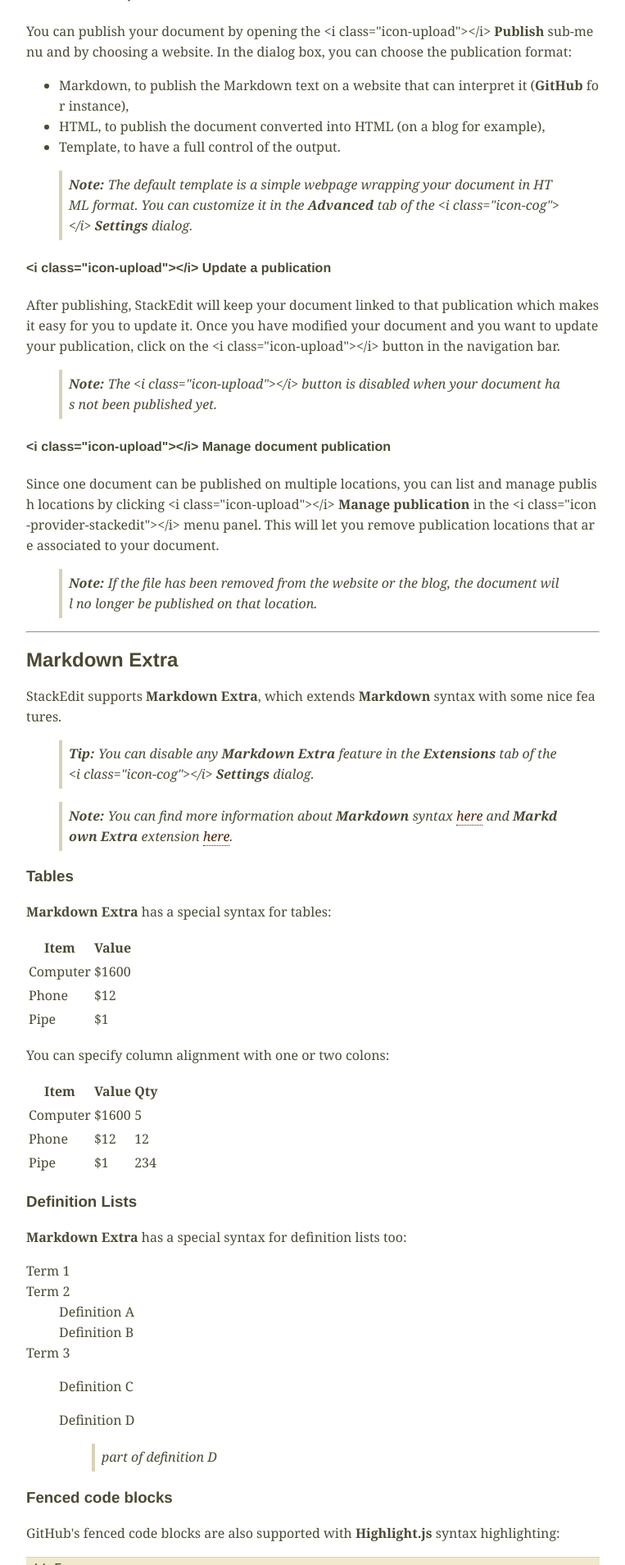
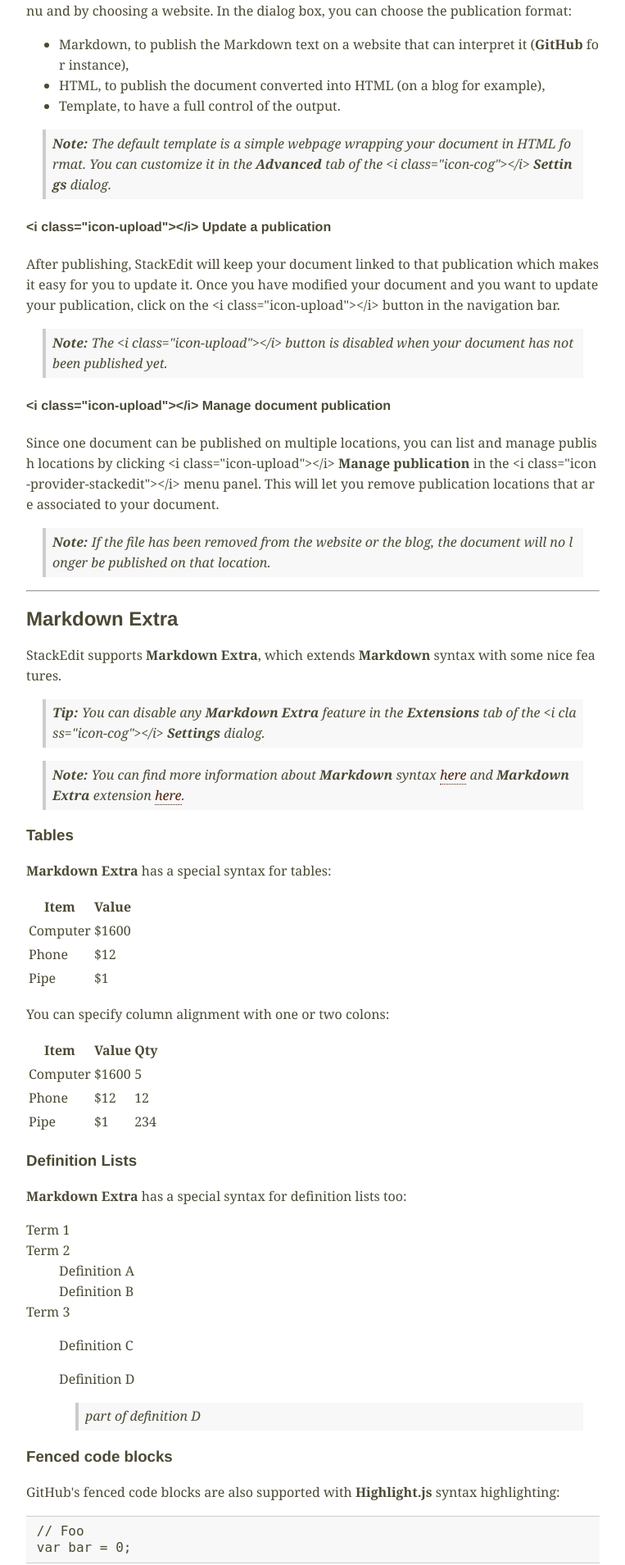
Before and after one commit to iceriverho/lcforum, a Django app: page /forum/thread/38/ in a window 1280 px wide; the page is wider, and only the part inside the window is pictured. Shown: the part 2931-4840 px from the top of that part at 82% size, without its empty margins (258-1021 px from the left). Run offline with Django 3.2, Linux system fonts and the light colour scheme; data comes from the database, SQL or seed files in the repository; both versions use the stored data as it was after the commit.

Commit message:
improved markdown renderer

```diff
--- a/forum/models.py
+++ b/forum/models.py
@@ -46,7 +46,16 @@ class PostBase(DateTimeBase):
 
     def save(self, *args, **kwargs):
         self.bygod = self.bygod if getattr(self.author, 'is_superuser', False) else False
-        self.content_md = markdown.markdown(self.content, safe_mode='escape')
+        self.content_md = markdown.markdown(
+            self.content,
+            safe_mode='escape',
+            output_format='html5',
+            extensions=[
+                'markdown.extensions.extra',
+                'markdown.extensions.sane_lists',
+                'markdown.extensions.codehilite(noclasses=True, linenums=False)'
+            ]
+        )
         super(PostBase, self).save(*args, **kwargs)
 
     class Meta:
--- a/forum/static/forum/mainstyle.css
+++ b/forum/static/forum/mainstyle.css
@@ -172,27 +172,37 @@ a:visited {
 .markdown {
     font-size: 16px;
     line-height: 25px;
+    overflow: hidden;
+}
+
+.codehilite {
+    overflow: auto;
 }
 
 .markdown a {
     border-bottom: 1px dotted;
 }
 
+.markdown blockquote {
+    margin: auto 20px;
+}
+
 .markdown blockquote p {
     padding: 0.3em 0.5em;
-    border-left: 4px solid #D7D2B7;
+    border-left: 4px solid #ccc;
+    background-color: #f8f8f8;
     font-style: italic;
 }
 
 .markdown pre {
-    border-top: 1px solid #d7d2b7;
-    border-bottom: 1px solid #d7d2b7;;
-    background-color: #efeacc;
-    padding: 0.3em;
+    padding: 0.5em 0.8em;
+    margin: 0 auto;
+    border-top: 1px solid #ccc;
+    border-bottom: 1px solid #ccc;
 }
 
 .markdown code {
-    background-color: #efeacc;
+    background-color: #f8f8f8;
     font-family: "Courier New", courier, monospace;
 }
 
--- a/forum/templates/forum/post/detail.html
+++ b/forum/templates/forum/post/detail.html
@@ -13,10 +13,10 @@
                         <b>{{ post.author.username }}</b>
                         {% if post.author.is_superuser %}<em class="adminlogo"></em>{% endif %}
                     {% elif post.author %}
-                        {{ post.author.username }}({{ post.author.email|default:"-"|strip_email_at }})
+                        {{ post.author.username }}<{{ post.author.email|default:"-"|strip_email_at }}>
                     {% else %}
                         游客:
-                        {{ post.guest_name }}({{ post.guest_email|default:"-"|strip_email_at }})
+                        {{ post.guest_name }}<{{ post.guest_email|default:"-"|strip_email_at }}>
                     {% endif %}
                     发布于
                     {{ post.created|date:"Y/m/d G:i" }}
@@ -45,10 +45,10 @@
                         <b>{{ reply.author.username }}</b>
                         {% if reply.author.is_superuser %}<em class="adminlogo"></em>{% endif %}
                     {% elif reply.author %}
-                        {{ reply.author.username }}({{ reply.author.email|default:"-"|strip_email_at }})
+                        {{ reply.author.username }}<{{ reply.author.email|default:"-"|strip_email_at }}>
                     {% else %}
                         游客:
-                        {{ reply.guest_name }}({{ reply.guest_email|default:"-"|strip_email_at }})
+                        {{ reply.guest_name }}<{{ reply.guest_email|default:"-"|strip_email_at }}>
                     {% endif %}
 
                     在
```
Also changed, not shown: db.sqlite3.
